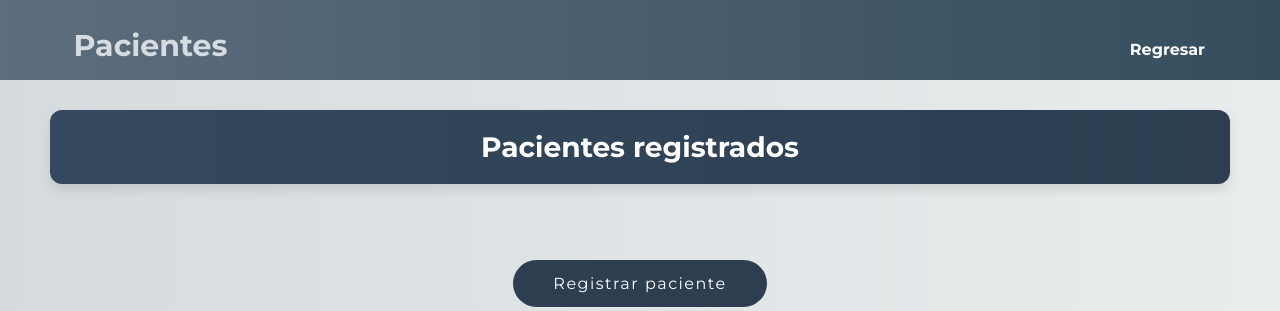
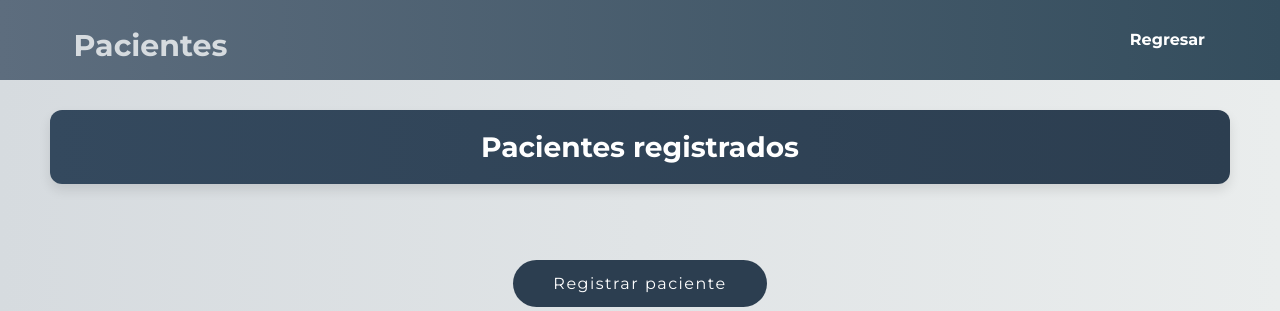
Before and after one commit to CarToCare/PharmaGo, a Django app: page /pacientes/ in a window 1280 px wide. Shown: the top 311 px of the page. Run offline with Django 5.2, Linux system fonts and the light colour scheme; data that the repository does not hold is empty; some libraries are stand-ins or nearby versions.

Commit message:
arreglado pacientes

```diff
--- a/ourproyecto/pag/static/pacientes.css
+++ b/ourproyecto/pag/static/pacientes.css
@@ -55,9 +55,9 @@ body {
     font-weight: bold;
 }
 
-.container span {
+.container span.span1 {
     position: relative;
-    top: 5px;
+    top: -5px;
 }
 
 .container ul li a:hover {
@@ -166,7 +166,7 @@ body {
 
 .icono-regresar {
     position: relative;
-    top: 10px;
+    top: 1px;
 }
 
 /* Footer */
--- a/ourproyecto/pag/templates/pacientes.html
+++ b/ourproyecto/pag/templates/pacientes.html
@@ -33,7 +33,7 @@
         <h2><box-icon name='user-detail' type='solid' size='40px'  color="#d6dbdf" class="icono-usuario"></box-icon> Pacientes</h2>
         <ul>
             <li> <a href="{% url 'inicio' %}"><box-icon name='log-in-circle' type='solid' animation='tada' color="#d6dbdf" class="icono-regresar"></box-icon>
-                <span> Regresar </span></a></li>
+                <span class="span1"> Regresar </span></a></li>
         </ul>
     </div>
 
```
